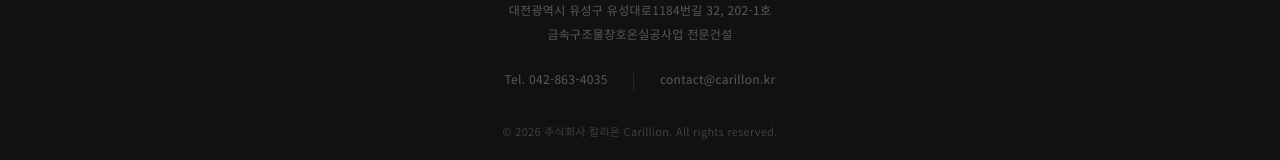
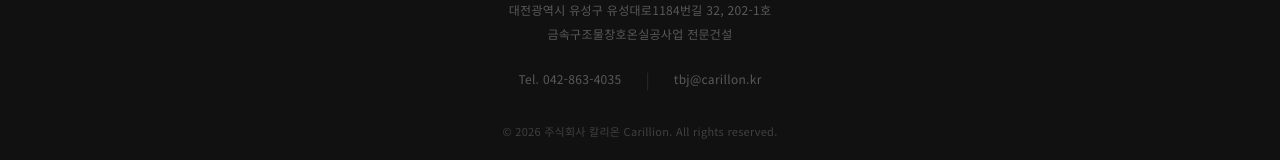
Before and after one commit to taebyoungjeon/carillon-web, a Next.js app: page / in a window 1280 px wide. Shown: the part 4951-5111 px from the top of the page. Built offline with nearby package versions, Linux system fonts and the light colour scheme.

Commit message:
fix: 이메일 tbj@carillon.kr로 업데이트

```diff
--- a/src/components/Footer.tsx
+++ b/src/components/Footer.tsx
@@ -29,10 +29,10 @@
         </a>
         <span className="hidden sm:block text-white/10">|</span>
         <a
-          href="mailto:contact@carillon.kr"
+          href="mailto:tbj@carillon.kr"
           className="text-[12px] text-white/30 hover:text-gold transition-colors tracking-wide"
         >
-          contact@carillon.kr
+          tbj@carillon.kr
         </a>
       </div>
 
```
